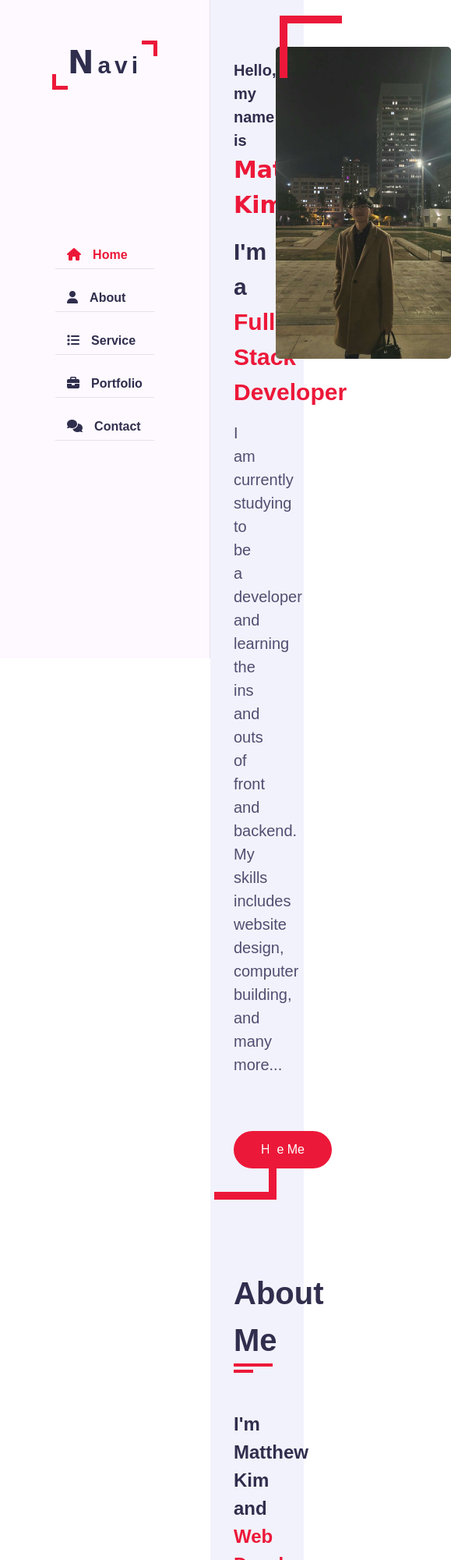
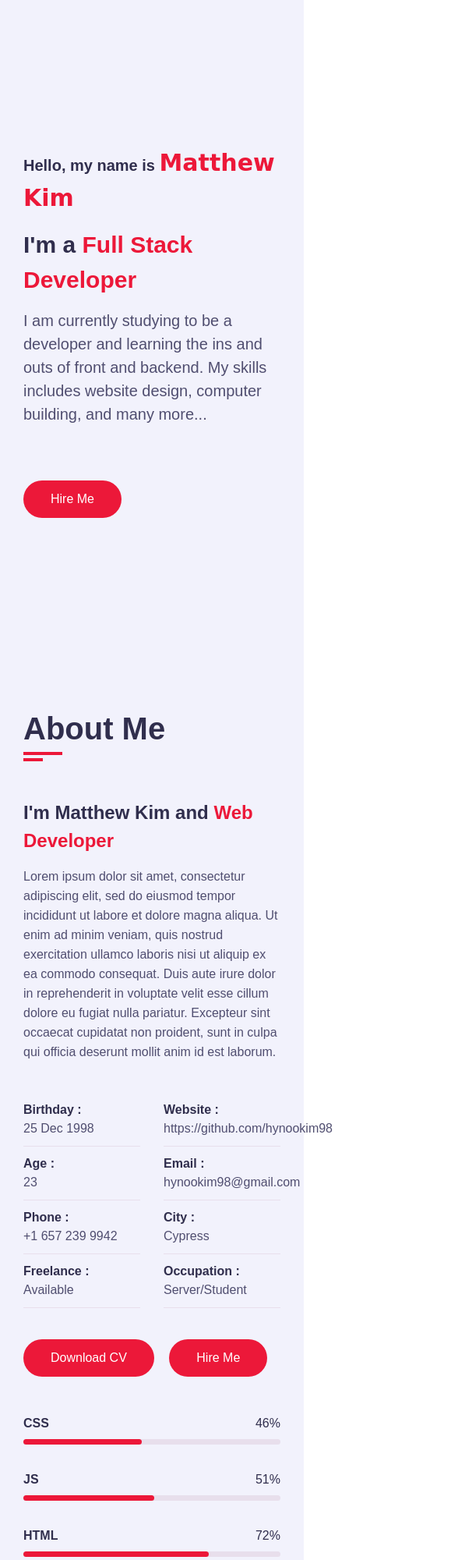
Before and after one commit to hynookim98/hynookim98.github.io, a plain HTML site: page index.html in a window 390 px wide. Shown: the top 2000 px of the page at 78% size, 579 px wide, since content can reach past the window. Drawn offline with Linux system fonts and the light colour scheme; a web font is replaced by a local one.

```diff
--- a/assets/css/style.css
+++ b/assets/css/style.css
@@ -699,3 +699,46 @@ h3.my-profession {
     height: 50px;
     padding: 0 50px;
 }
+
+@media(max-width: 1100px) {
+    .aside  {
+        left: -270px;
+    }
+    .main-content {
+        padding-left: 0;
+    }
+    .about .about-content .personal-info .info-item p span {
+        display: block;
+        margin-left: 0;
+    }
+}
+
+@media(max-width: 991px) {
+    .contact .contact-info-item,
+    .portfolio .portfolio-item,
+    .service .service-item {
+        flex: 0 0 50%;
+        max-width: 50%;
+    }
+    .home .home-info {
+        flex: 0 0 100%;
+        max-width: 100%;
+    }
+    .home .home-img {
+        display: none;
+    }
+}
+
+@media(max-width: 767px) {
+    .contact .contact-form .col-6,
+    .contact .contact-info-item,
+    .portfolio .portfolio-item,
+    .service .service-item,
+    .about .about-content .experience,
+    .about .about-content .education,
+    .about .about-content .skills,
+    .about .about-content .personal-info {
+        flex: 0 0 100%;
+        max-width: 100%;
+    }
+}
--- a/index.html
+++ b/index.html
@@ -7,7 +7,7 @@
     <!-- CSS Files -->
     <link rel="stylesheet" href="./assets/css/reset.css">
     <link rel="stylesheet" href="./assets/css/style.css">
-    <link rel="stylesheet" href="./assets/css/color.css">
+    <link rel="stylesheet" href="./assets/css/color-1.css">
     <link rel="stylesheet" href="https://cdnjs.cloudflare.com/ajax/libs/font-awesome/6.2.1/css/all.min.css">
     <title>Matthew Kim</title>
 </head>
@@ -391,7 +391,7 @@
                             <h2>Contact Me</h2>
                         </div>
                     </div>
-                    <h3 class="contact-title padd-15">Have You Any Question ?</h3>
+                    <h3 class="contact-title padd-15">Any Question ?</h3>
                     <h4 class="contact-sub-title padd-15">I'M AT YOUR SERVICES</h4>
                     <div class="row">
                         <!-- Contact Info Item Start -->
@@ -404,8 +404,8 @@
                         <!-- Contact Info Item Start -->
                         <div class="contact-info-item padd-15">
                             <div class="icon"><i class="fa fa-map-marker-alt"></i></div>
-                            <h4>Office</h4>
-                            <p>Matthew</p>
+                            <h4>Located</h4>
+                            <p>Cypress</p>
                         </div>
                         <!-- Contact Info Item End -->
                         <!-- Contact Info Item Start -->
```
Also changed, not shown: assets/css/color-1.css (renamed from assets/css/color.css), assets/css/color-2.css (added), assets/css/color-3.css (added), assets/css/color-4.css (added), assets/css/color-5.css (added).
